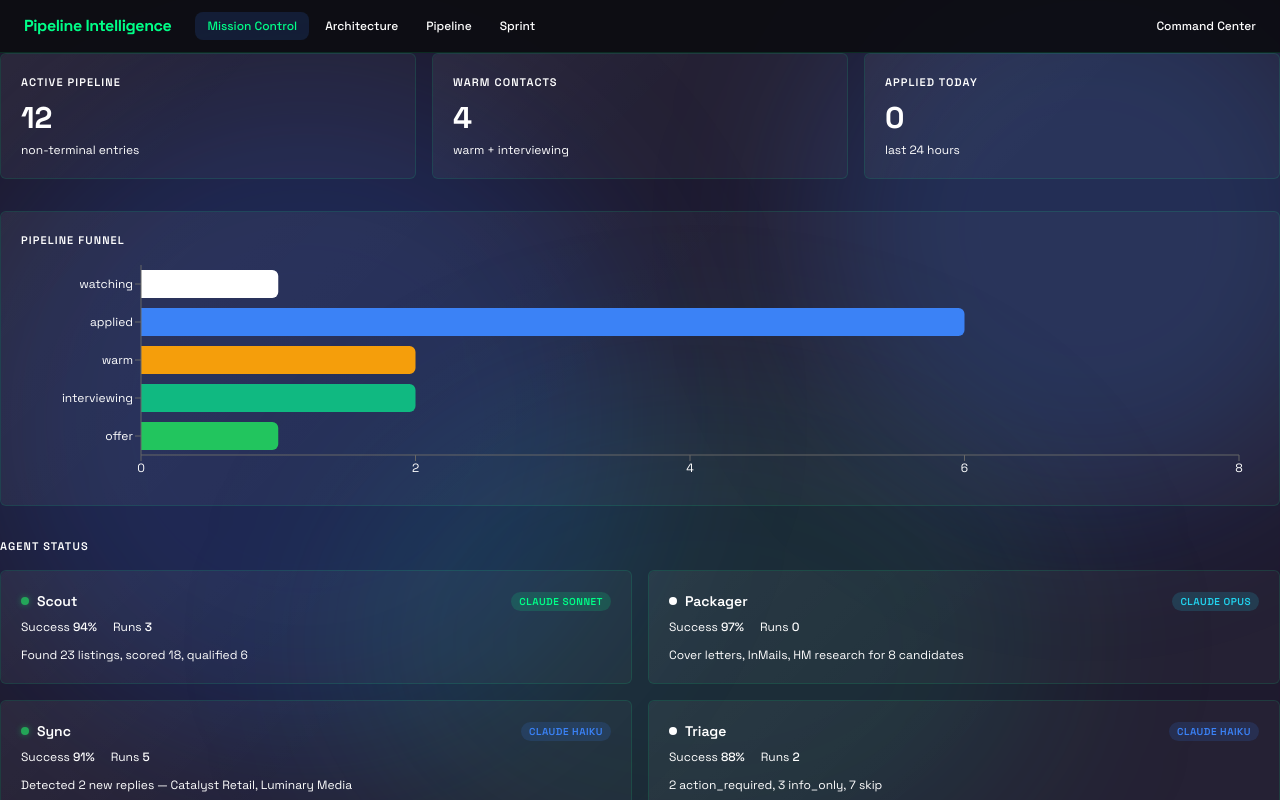
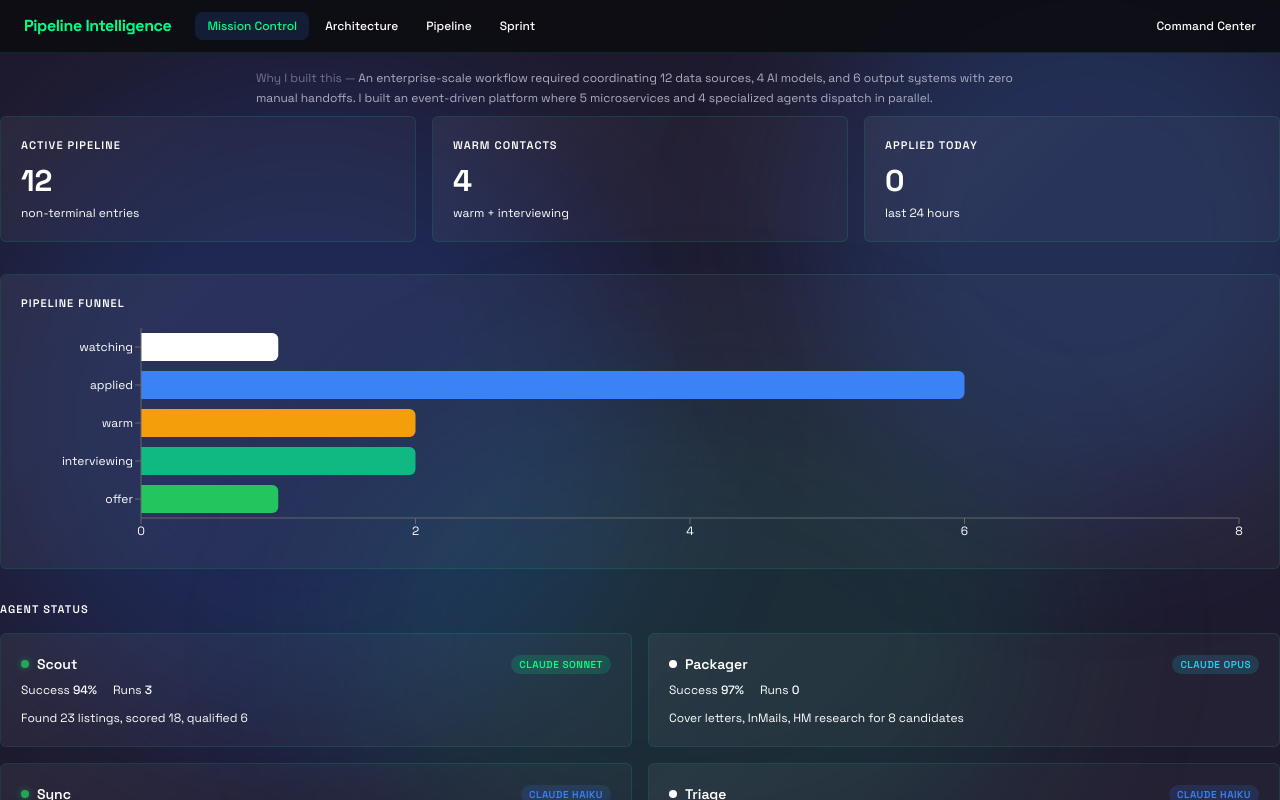
Before and after one commit to brandon-charles-novice-developer/bnye-pipeline-intelligence, a React (Vite) app: page / in a window 1280 px wide. Shown: the top 800 px of the page. Built offline with nearby package versions, Linux system fonts and the light colour scheme.

Commit message:
feat: add enterprise framing paragraph + fix portfolio nav link

```diff
--- a/src/components/layout/AppShell.jsx
+++ b/src/components/layout/AppShell.jsx
@@ -6,6 +6,12 @@ export default function AppShell({ children }) {
     <div className="min-h-screen flex flex-col relative">
       <GradientMesh />
       <Header />
+      <div className="relative z-10 max-w-[1200px] mx-auto px-6 pt-4 pb-2">
+        <p className="text-xs leading-relaxed max-w-3xl" style={{ color: 'var(--text-secondary)' }}>
+          <span style={{ color: 'var(--text-tertiary)' }}>Why I built this — </span>
+          An enterprise-scale workflow required coordinating 12 data sources, 4 AI models, and 6 output systems with zero manual handoffs. I built an event-driven platform where 5 microservices and 4 specialized agents dispatch in parallel.
+        </p>
+      </div>
       <main
         className="flex-1 overflow-auto relative"
         style={{ zIndex: 1 }}
--- a/src/components/layout/Header.jsx
+++ b/src/components/layout/Header.jsx
@@ -43,7 +43,7 @@ export default function Header() {
       </div>
 
       <a
-        href="https://bnye-command-center.vercel.app"
+        href="https://brandonnye.pro"
         className="text-xs font-medium hover:underline"
         style={{ color: semantic.muted }}
       >
```
